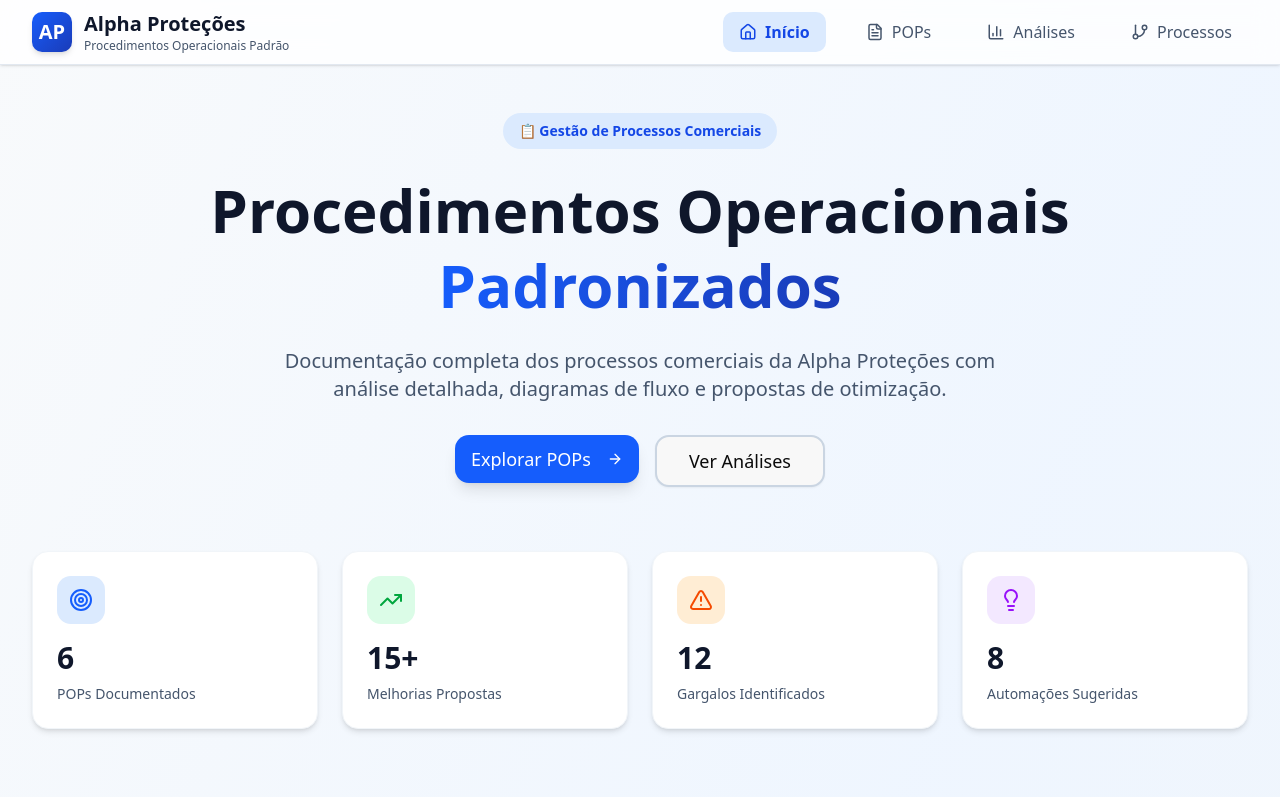
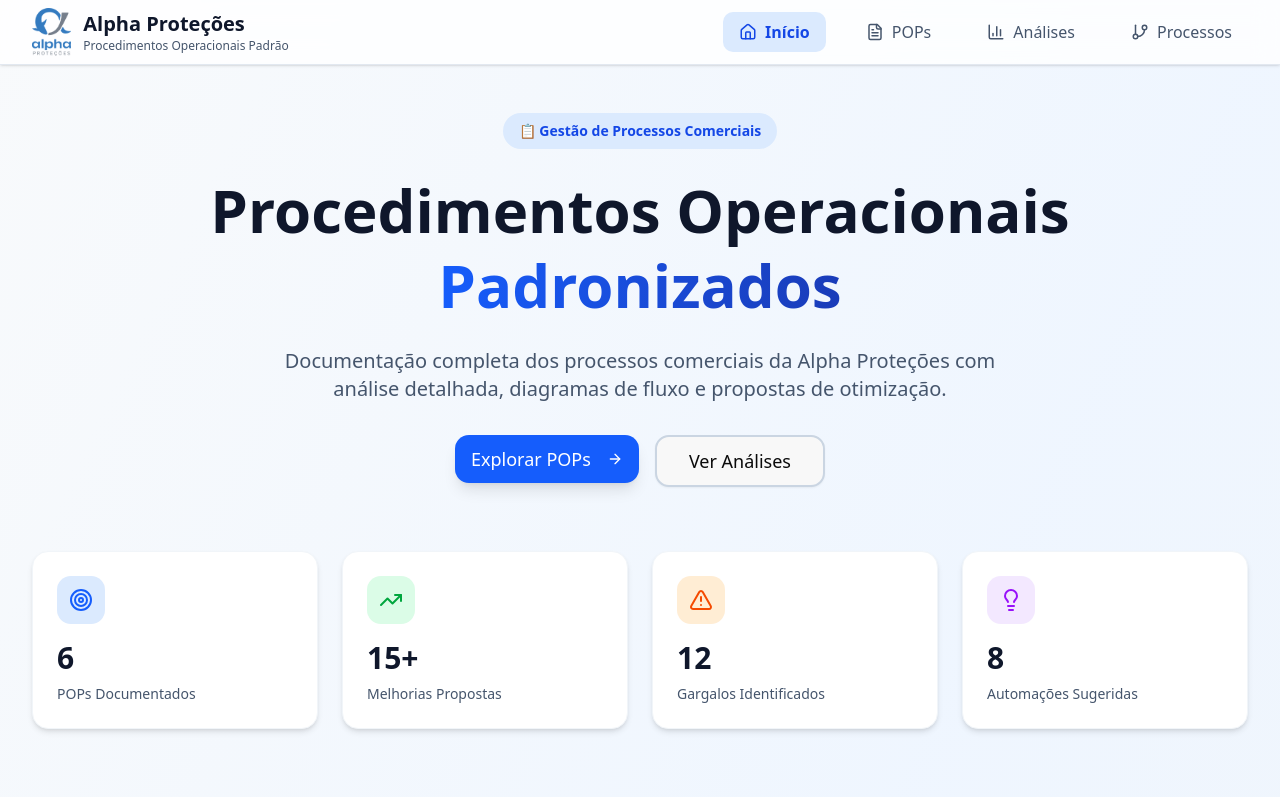
Before and after one commit to alessandro2401/comercial-alpha-pops, a React (Vite) app: page / in a window 1280 px wide. Shown: the top 797 px of the page. Built offline with nearby package versions, Linux system fonts and the light colour scheme.

Commit message:
feat: Substituir logo AP por logo oficial Alpha Proteções

```diff
--- a/src/App.jsx
+++ b/src/App.jsx
@@ -119,9 +119,11 @@ function AppContent() {
         <div className="max-w-7xl mx-auto px-4 sm:px-6 lg:px-8">
           <div className="flex justify-between items-center h-16">
             <div className="flex items-center gap-3 cursor-pointer" onClick={handleBackToHome}>
-              <div className="w-10 h-10 bg-gradient-to-br from-blue-600 to-blue-800 rounded-lg flex items-center justify-center text-white font-bold text-xl shadow-md">
-                AP
-              </div>
+              <img
+                src="/logos/alpha-logo.png"
+                alt="Alpha Proteções"
+                className="h-12 w-auto"
+              />
               <div>
                 <h1 className="text-xl font-bold text-slate-900">Alpha Proteções</h1>
                 <p className="text-xs text-slate-600">Procedimentos Operacionais Padrão</p>
```
Also changed, not shown: public/logos/alpha-logo-white.png (added), public/logos/alpha-logo.png (added).
